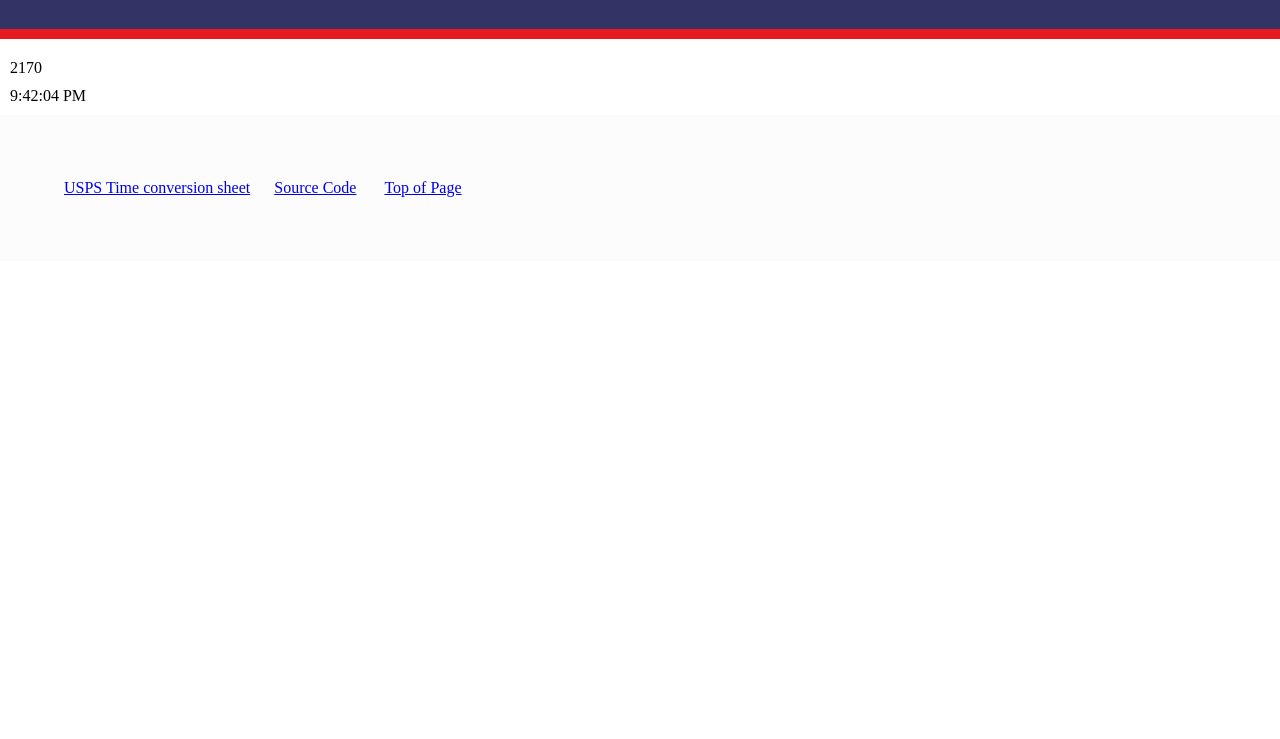
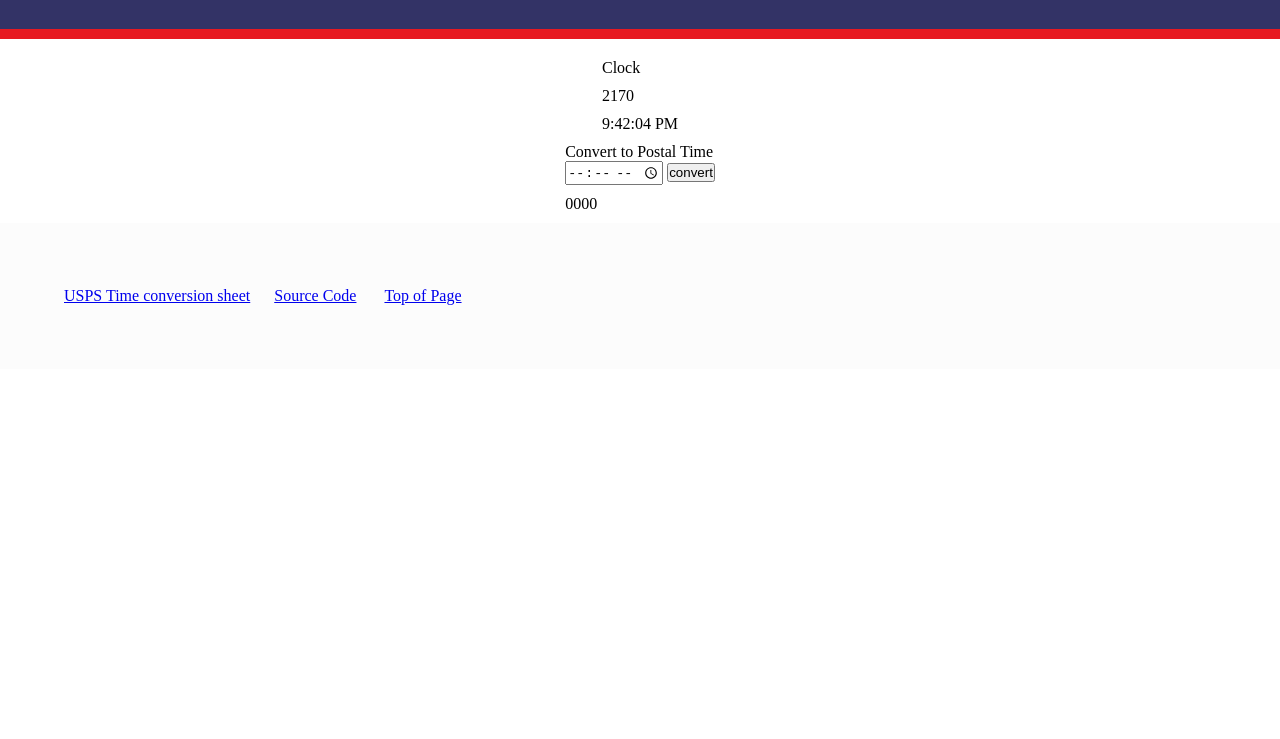
Before and after one commit to Traae/Traae.github.io, a plain HTML site: page time/index.html in a window 1280 px wide. Shown: the part 61-800 px from the top of the page. Drawn offline with Linux system fonts and the light colour scheme.

Commit message:
Updating the time tool demo

```diff
--- a/usps/index.css
+++ b/time/index.css
@@ -77,6 +77,7 @@ header {
   flex-direction: column;
   flex-wrap: wrap;
   justify-content: space-between;
+  align-items: center;
   flex: 0 0 auto;
   margin: 10px;
 }
--- a/usps/clock.html
+++ b/time/index.html
@@ -5,12 +5,12 @@
     <meta name="viewport" content="width=device-width, initial-scale=1.0" />
     <link rel="stylesheet" href="index.css" />
 
-    <title>USPS Time Tool</title>
+    <title>Postal Time Tool</title>
   </head>
   <body>
     <section id="headingStripe">
       <header>
-        <h1>USPS Time Tool</h1>
+        <h1>Postal Time Tool</h1>
       </header>
     </section>
     <section id="headingBorder1"></section>
@@ -18,26 +18,24 @@
 
     <div id="mainContent">
       <div class="tool clock">
+        <p>Clock</p>
         <p id="uspsclock">0000</p>
         <p id="normalclock">00</p>
       </div>
       <div class="tool convert">
         <!-- This time entry code was taken from this tutorial: https://developer.mozilla.org/en-US/docs/Web/HTML/Element/input/time
+        -->
+        <p>Convert to Postal Time</p>
+        <input type="time" id="timeInput" name="timeInput" min="00:00" max="12:00" required />
+        <button onclick="convertToPostalButton()" class="btn">convert</button>
+        <p id="convertToPostal">0000</p>
+      </div>
 
-      <label for="appt">Choose a time for your meeting:</label>
 
-  <input type="time" id="appt" name="appt" min="09:00" max="18:00" required />
+      <!-- <div class="tool stopwatch">
 
-  <small>Office hours are 9am to 6pm</small> -->
-        <!-- <p>12:00</p>
-        <button onclick="" class="btn">
-          <p>am</p>
-        </button>
-        <button onclick="" class="btn">
-          <p>convert</p>
-        </button>
-      </div>
-      <div class="tool stopwatch"></div> -->
+        <button onclick="" class="btn"></button>
+      </div>  -->
     </div>
 
     </div>
--- a/usps/index.js
+++ b/time/index.js
@@ -15,66 +15,46 @@ https://github.com/jamezmca/calc
 //   const timeDisplay = ;
 //   displayInput.innerText = timeDisplay.trim() ? timeDisplay : "error";
 // }
-function checkTime(i) {
-  if (i < 10) {
-    i = "0" + i;
-  }
-  return i;
-}
 
 function startTime() {
   var time = new Date();
   var clock = time.toLocaleTimeString("en-US", { hour12: true });
 
   var h = time.getHours();
-  if (h < 10) {
-    h = "0" + h;
-  }
-  var m = Math.floor((time.getMinutes() / 60) * 100);
+  var m = time.getMinutes();
 
-  // add a zero in front of numbers<10
+  document.getElementById("uspsclock").innerHTML = convertToPostalTime(h, m);
+  document.getElementById("normalclock").innerHTML = clock;
 
-  document.getElementById("uspsclock").innerHTML = h + "" + m;
-  document.getElementById("normalclock").innerHTML = clock;
   t = setTimeout(function () {
     startTime();
   }, 500);
 }
 startTime();
 
-function convertToPostalTime() {}
+function convertToPostalTime(hour, minute) {
+  var h = formatNumber(hour);
 
-/*
-// Date code
-const now = new Date();
+  var m = Math.floor((minute / 60) * 100);
+  m = formatNumber(m);
 
-const hours = now.getHours();
-const minutes = now.getMinutes();
-console.log(`Today is day ${day} and the time is ${hours}:${minutes}.`);
+  return h + m;
+}
+function formatNumber(n) {
+  if (n < 10) {
+    return "0" + n;
+  }
+  return "" + n;
+}
 
-const time = new Date();
-var hour = time.getHours();
-var minute = time.getMinutes();
-
-
-// timed refresh code
-function timedRefresh(timeoutPeriod) {
-  var timer = setInterval(function () {
-    if (timeoutPeriod > 0) {
-      timeoutPeriod -= 1;
-      document.body.innerHTML = timeoutPeriod + ".." + "<br />";
-      // or
-      document.getElementById("countdown").innerHTML =
-        timeoutPeriod + ".." + "<br />";
-    } else {
-      clearInterval(timer);
-      window.location.href = window.location.href;
-    }
-  }, 1000);
+function convertToPostalButton() {
+  var input = document.getElementById("timeInput");
+  var output = convertToPostalTime(
+    parseInt(input.value.slice(0, 2)),
+    parseInt(input.value.slice(3, 5))
+  );
+  document.getElementById("convertToPostal").innerHTML = output;
 }
-timedRefresh(10);
-
-*/
 
 /*
 const displayInput = document.getElementById("inputValue");
```
Also changed, not shown: index.html (+1 -1 lines).
